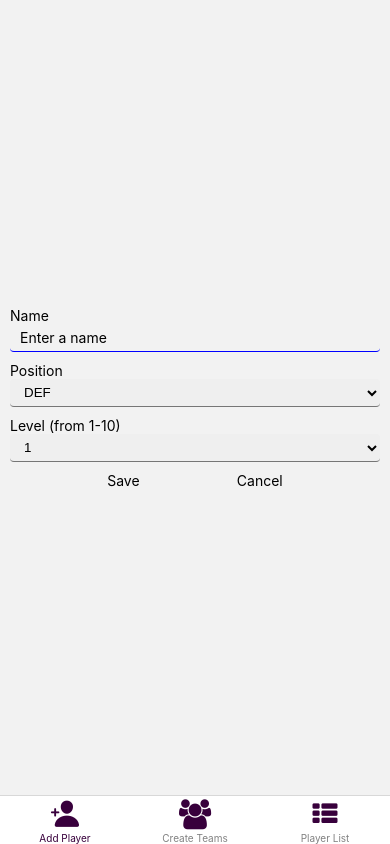
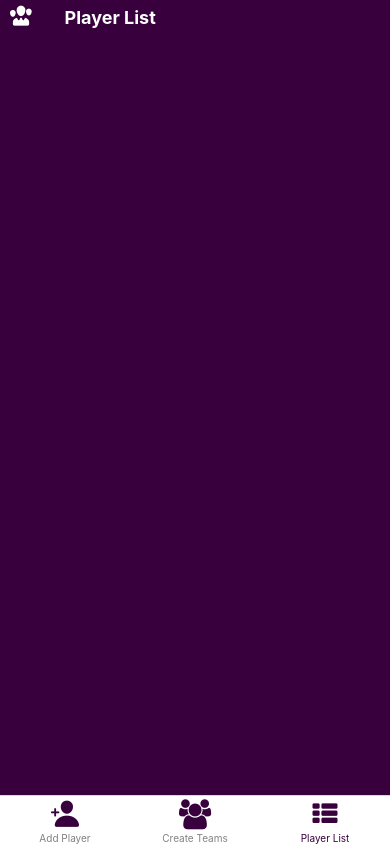
Before and after one commit to HaithamDesouky/balanced-team-generator, a React Native app: screen / in a window 390 px wide. Built offline with nearby package versions, Linux system fonts and the light colour scheme.

Commit message:
feat: theme palette context created and current game done

```diff
--- a/App.tsx
+++ b/App.tsx
@@ -8,23 +8,18 @@ import * as FontAwesome from 'react-native-vector-icons/FontAwesome';
 import { Provider } from 'react-redux';
 
 import { store } from 'src/state/store';
+import useThemePalette from 'src/components/hooks/useThemePalette';
 
 const RootStack = createBottomTabNavigator();
 
-const colorPalette = {
-    primary: '#04f5ff',
-    secondary: '#e90052',
-    surface: '#ffffff',
-    tertiary: '#00ff85',
-    contrast: '#38003c'
-};
+export default function App() {
+    const colorPalette = useThemePalette();
 
-export default function App() {
     return (
         <Provider store={store}>
             <NavigationContainer>
                 <RootStack.Navigator
-                    initialRouteName="ExploreStack"
+                    initialRouteName="Player List"
                     screenOptions={() => ({
                         headerShown: false,
                         tabBarActiveTintColor: colorPalette.contrast,
--- /dev/null
+++ b/src/components/hooks/useThemePalette.js
@@ -0,0 +1,13 @@
+const useThemePalette = () => {
+    const colorPalette = {
+        primary: '#04f5ff',
+        secondary: '#e90052',
+        surface: '#ffffff',
+        tertiary: '#00ff85',
+        contrast: '#38003c'
+    };
+
+    return colorPalette;
+};
+
+export default useThemePalette;
--- a/src/screens/PlayerCreator.tsx
+++ b/src/screens/PlayerCreator.tsx
@@ -18,8 +18,8 @@ import { Player } from 'src/helper/types';
 
 const PlayerCreator = () => {
     const [name, setName] = useState('');
-    const [role, setRole] = useState('DEF');
-    const [rating, setRating] = useState('1');
+    const [position, setPosition] = useState('DEF');
+    const [level, setLevel] = useState('1');
     const [errorMessage, setErrorMessage] = useState('');
     const [successMessage, setSuccessMessage] = useState('');
     const [textFocused, setTextFocused] = useState(false);
@@ -27,21 +27,6 @@ const PlayerCreator = () => {
     const localInputRef = useRef<TextInput>();
 
     const dispatch = useDispatch();
-
-    useEffect(() => {
-        console.log('fetching');
-        fetchPlayerList();
-    }, []);
-
-    const fetchPlayerList = async () => {
-        try {
-            const playersJSON = await AsyncStorage.getItem('Players');
-            const savedPlayers: Player[] = JSON.parse(playersJSON || '[]');
-            dispatch(updatePlayers(savedPlayers));
-        } catch (error) {
-            console.error('Error fetching player list:', error);
-        }
-    };
 
     const keyboardDidHideCallback = () => {
         localInputRef?.current?.blur?.();
@@ -77,7 +62,7 @@ const PlayerCreator = () => {
             }
 
             // Create a new player object
-            const newPlayer = { name, role, rating, id: uuid.v4() };
+            const newPlayer = { name, position, level, id: uuid.v4() };
 
             // Add the new player to the existing array
             const updatedPlayers = [...existingPlayers, newPlayer];
@@ -91,8 +76,8 @@ const PlayerCreator = () => {
 
             // Clear the form fields
             setName('');
-            setRole('DEF');
-            setRating('1');
+            setPosition('DEF');
+            setLevel('1');
             setErrorMessage('');
             setSuccessMessage(`${name} has been added to the list`);
         } catch (error) {
@@ -102,16 +87,16 @@ const PlayerCreator = () => {
 
         // Clear the form fields
         setName('');
-        setRole('DEF');
-        setRating('1');
+        setPosition('DEF');
+        setLevel('1');
         setErrorMessage('');
     };
 
     const handleCancel = () => {
         // You can perform any cancel actions here
         setName('');
-        setRole('DEF');
-        setRating('1');
+        setPosition('DEF');
+        setLevel('1');
     };
     const handleNameChange = (text: string) => {
         // Clear the error message when the user starts typing
@@ -152,13 +137,13 @@ const PlayerCreator = () => {
                             <Text>Position</Text>
                             <Picker
                                 style={styles.input}
-                                selectedValue={role}
+                                selectedValue={position}
                                 onFocus={() => {
                                     setTextFocused(false);
                                     localInputRef?.current?.blur();
                                 }}
                                 onValueChange={(itemValue) =>
-                                    setRole(itemValue)
+                                    setPosition(itemValue)
                                 }
                             >
                                 <Picker.Item label="DEF" value="DEF" />
@@ -167,9 +152,9 @@ const PlayerCreator = () => {
                             <Text>{'Level (from 1-10)'}</Text>
                             <Picker
                                 style={styles.input}
-                                selectedValue={rating}
+                                selectedValue={level}
                                 onValueChange={(itemValue) =>
-                                    setRating(itemValue)
+                                    setLevel(itemValue)
                                 }
                                 onFocus={() => {
                                     setTextFocused(false);
--- a/src/screens/PlayerList.tsx
+++ b/src/screens/PlayerList.tsx
@@ -1,4 +1,4 @@
-import React, { useState } from 'react';
+import React, { useEffect, useState } from 'react';
 import {
     View,
     Text,
@@ -11,15 +11,19 @@ import {
 } from 'react-native';
 import AsyncStorage from '@react-native-async-storage/async-storage';
 import { SafeAreaView } from 'react-native-safe-area-context';
-import Icon from 'react-native-vector-icons/MaterialIcons'; // Import the icon library you are using
 import { Picker } from '@react-native-picker/picker';
 import { useSelector, useDispatch } from 'react-redux';
-import { updatePlayers } from 'src/state/playerSlice';
+import { updateNextGame, updatePlayers } from 'src/state/playerSlice';
 import type { RootState } from 'src/state/store';
-import { Player } from 'src/helper/types';
+import { ColorPalette, Player } from 'src/helper/types';
+import useThemePalette from 'src/components/hooks/useThemePalette';
+import Fontisto from 'react-native-vector-icons/Fontisto';
+import * as IoniIcon from 'react-native-vector-icons/Ionicons';
 
 export const PlayerList: React.FC = () => {
-    const { players } = useSelector((state: RootState) => state.players);
+    const { players, nextGame } = useSelector(
+        (state: RootState) => state.players
+    );
     const [modalVisible, setModalVisible] = useState(false);
     const [editingPlayer, setEditingPlayer] = useState<Player | null>(null);
     const [editedName, setEditedName] = useState('');
@@ -27,7 +31,21 @@ export const PlayerList: React.FC = () => {
     const [editedPosition, setEditedPosition] = useState('');
     const dispatch = useDispatch();
 
-    console.log({ players });
+    const colorPalette = useThemePalette();
+
+    useEffect(() => {
+        fetchPlayerList();
+    }, []);
+
+    const fetchPlayerList = async () => {
+        try {
+            const playersJSON = await AsyncStorage.getItem('Players');
+            const savedPlayers: Player[] = JSON.parse(playersJSON || '[]');
+            dispatch(updatePlayers(savedPlayers));
+        } catch (error) {
+            console.error('Error fetching player list:', error);
+        }
+    };
 
     const handleEditPlayer = (player: Player) => {
         setEditingPlayer(player);
@@ -77,25 +95,146 @@ export const PlayerList: React.FC = () => {
         }
     };
 
+    const getPlayerIcon = (position: string) => {
+        switch (position) {
+            case 'DEF':
+                return 'shield';
+            case 'ATT':
+                return 'rocket-sharp';
+            default:
+                return 'shield';
+        }
+    };
+
+    const handlePlayerParticipation = async (player: Player) => {
+        try {
+            const nextGame = await AsyncStorage.getItem('NextGame');
+            let savedNextGame: Player[] = JSON.parse(nextGame || '[]');
+
+            // Check if the player already exists in the nextGame array
+            const playerIndex = savedNextGame.findIndex(
+                (p) => p.id === player.id
+            );
+
+            if (playerIndex !== -1) {
+                // Player exists, so remove them from the array
+                savedNextGame = savedNextGame.filter((p) => p.id !== player.id);
+            } else {
+                // Player doesn't exist, so add them to the array
+                savedNextGame.push(player);
+            }
+
+            await AsyncStorage.setItem(
+                'NextGame',
+                JSON.stringify(savedNextGame)
+            );
+
+            dispatch(updateNextGame(savedNextGame)); // Dispatch the action to update Redux state
+            console.log({ savedNextGame });
+        } catch (error) {
+            console.error('Error participating player:', error);
+        }
+    };
+
     const renderPlayer = ({ item }: { item: Player }) => {
-        console.log({ item, help: 'renderrrr' });
+        return (
+            <View style={styles(colorPalette).playerContainer}>
+                <IoniIcon.default
+                    name={getPlayerIcon(item.position)}
+                    size={30}
+                    color={colorPalette.contrast}
+                />
+                <View style={styles(colorPalette).playerDetails}>
+                    <Text
+                        style={{
+                            color: colorPalette.contrast,
+                            fontWeight: 'bold',
+                            fontSize: 18
+                        }}
+                    >
+                        {item.name}
+                    </Text>
+                    <Text style={{ color: colorPalette.contrast }}>
+                        {item.position}
+                    </Text>
+                    <Text style={{ color: colorPalette.contrast }}>
+                        {item.level}
+                    </Text>
+                </View>
+                <View style={styles(colorPalette).buttonContainer}>
+                    <TouchableOpacity
+                        onPress={() => handlePlayerParticipation(item)}
+                        style={{
+                            display: 'flex',
+                            justifyContent: 'center',
+                            alignItems: 'center'
+                        }}
+                    >
+                        <IoniIcon.default
+                            name={
+                                nextGame?.some((plyr) => plyr.id === item.id)
+                                    ? 'checkmark-circle-sharp'
+                                    : 'radio-button-off'
+                            }
+                            size={24}
+                            color={
+                                nextGame?.some((plyr) => plyr.id === item.id)
+                                    ? colorPalette.tertiary
+                                    : colorPalette.contrast
+                            }
+                            style={{ margin: 'auto' }}
+                        />
 
-        return (
-            <View style={styles.playerContainer}>
-                <Text>{item.name}</Text>
-                <TouchableOpacity onPress={() => handleEditPlayer(item)}>
-                    <Icon name="edit" size={24} color="blue" />
+                        <Text>Playing</Text>
                     </TouchableOpacity>
-                <TouchableOpacity onPress={() => handleDeletePlayer(item.id)}>
-                    <Icon name="delete" size={24} color="red" />
+
+                    <TouchableOpacity
+                        onPress={() => handleEditPlayer(item)}
+                        style={{
+                            display: 'flex',
+                            justifyContent: 'center',
+                            alignItems: 'center'
+                        }}
+                    >
+                        <IoniIcon.default
+                            name="pencil"
+                            size={24}
+                            color={colorPalette.contrast}
+                            style={{ margin: 'auto' }}
+                        />
+                        <Text>Edit</Text>
                     </TouchableOpacity>
+                    <TouchableOpacity
+                        style={{
+                            display: 'flex',
+                            justifyContent: 'center',
+                            alignItems: 'center'
+                        }}
+                        onPress={() => handleDeletePlayer(item.id)}
+                    >
+                        <IoniIcon.default
+                            name="trash-sharp"
+                            size={24}
+                            color={colorPalette.contrast}
+                        />
+                        <Text>Delete</Text>
+                    </TouchableOpacity>
+                </View>
             </View>
         );
     };
 
     return (
-        <SafeAreaView>
-            <Text>flat list below</Text>
+        <SafeAreaView style={styles(colorPalette).mainContainer}>
+            <Text style={styles(colorPalette).pageTitle}>
+                <Fontisto
+                    name="persons"
+                    size={20}
+                    style={{ paddingRight: 20 }}
+                    // color={colorPalette.contrast}
+                />
+                {'   '}Player List
+            </Text>
             <FlatList data={players} renderItem={renderPlayer} />
             {/* Edit Player Modal */}
             <Modal
@@ -103,16 +242,16 @@ export const PlayerList: React.FC = () => {
                 transparent={true}
                 visible={modalVisible}
             >
-                <View style={styles.modalContainer}>
-                    <View style={styles.modalContent}>
+                <View style={styles(colorPalette).modalContainer}>
+                    <View style={styles(colorPalette).modalContent}>
                         <TextInput
-                            style={styles.input}
+                            style={styles(colorPalette).input}
                             placeholder="Name"
                             value={editedName}
                             onChangeText={setEditedName}
                         />
                         <Picker
-                            style={styles.input}
+                            style={styles(colorPalette).input}
                             selectedValue={editedLevel}
                             onValueChange={setEditedLevel}
                         >
@@ -125,14 +264,14 @@ export const PlayerList: React.FC = () => {
                             ))}
                         </Picker>
                         <Picker
-                            style={styles.input}
+                            style={styles(colorPalette).input}
                             selectedValue={editedPosition}
                             onValueChange={setEditedPosition}
                         >
                             <Picker.Item label="DEF" value="DEF" />
                             <Picker.Item label="ATT" value="ATT" />
                         </Picker>
-                        <View style={styles.modalButtons}>
+                        <View style={styles(colorPalette).modalButtons}>
                             <Pressable onPress={handleSaveEdit}>
                                 <Text>Save</Text>
                             </Pressable>
@@ -147,15 +286,49 @@ export const PlayerList: React.FC = () => {
     );
 };
 
-const styles = StyleSheet.create({
+const styles = (colorPalette: ColorPalette) =>
+    StyleSheet.create({
+        mainContainer: {
+            backgroundColor: colorPalette.contrast,
+            height: '100%'
+        },
+        pageTitle: {
+            backgroundColor: colorPalette.contrast,
+            color: colorPalette.surface,
+            fontSize: 18,
+            paddingTop: 5,
+            paddingLeft: 10,
+            paddingBottom: 5,
+            marginBottom: 15,
+            fontWeight: 'bold'
+        },
         playerContainer: {
             flexDirection: 'row',
             alignItems: 'center',
-        justifyContent: 'space-between',
+            // justifyContent: 'space-between',
             paddingHorizontal: 10,
             paddingVertical: 8,
             borderBottomWidth: 1,
-        borderColor: 'gray'
+            borderColor: 'gray',
+            backgroundColor: colorPalette.surface,
+            minHeight: 60,
+            width: '100%'
+        },
+        playerDetails: {
+            display: 'flex',
+            flexDirection: 'column',
+            marginLeft: 16
+        },
+        buttonContainer: {
+            margin: 'auto',
+            marginLeft: 'auto',
+            height: '100%',
+            display: 'flex',
+            flexDirection: 'row',
+            //backgroundColor: 'yellow',
+            justifyContent: 'space-between',
+            alignItems: 'center',
+            width: '50%'
         },
         modalContainer: {
             flex: 1,
```
Also changed, not shown: src/helper/types.ts (+8 -0 lines), src/state/playerSlice.ts (+7 -3 lines). Lines whose indentation alone changed are shown as unchanged.
